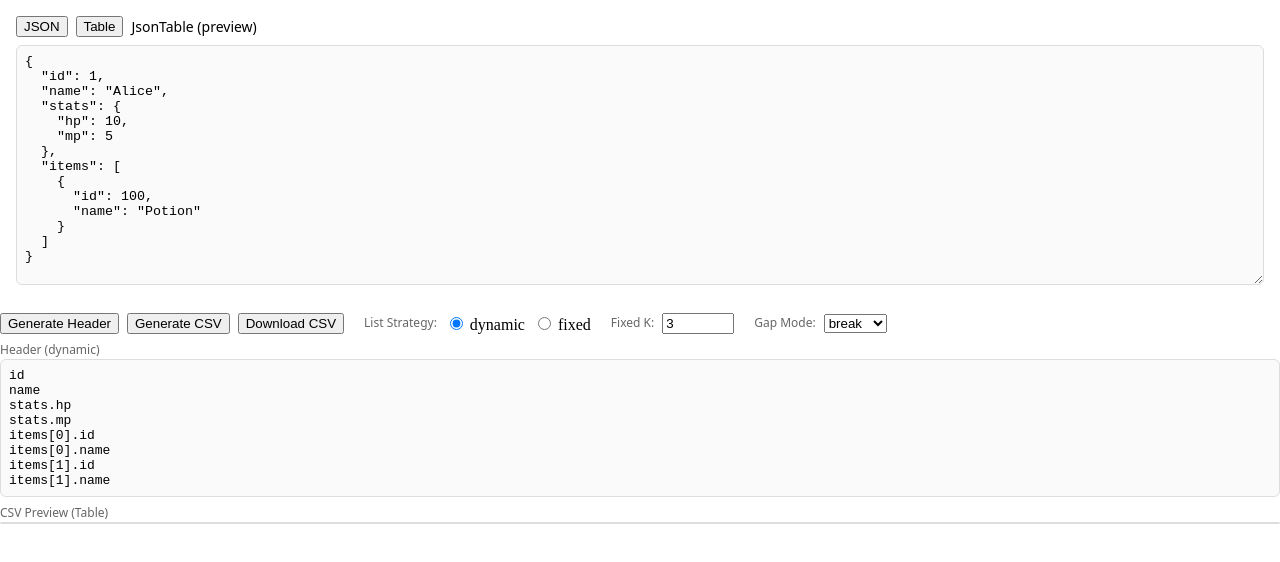
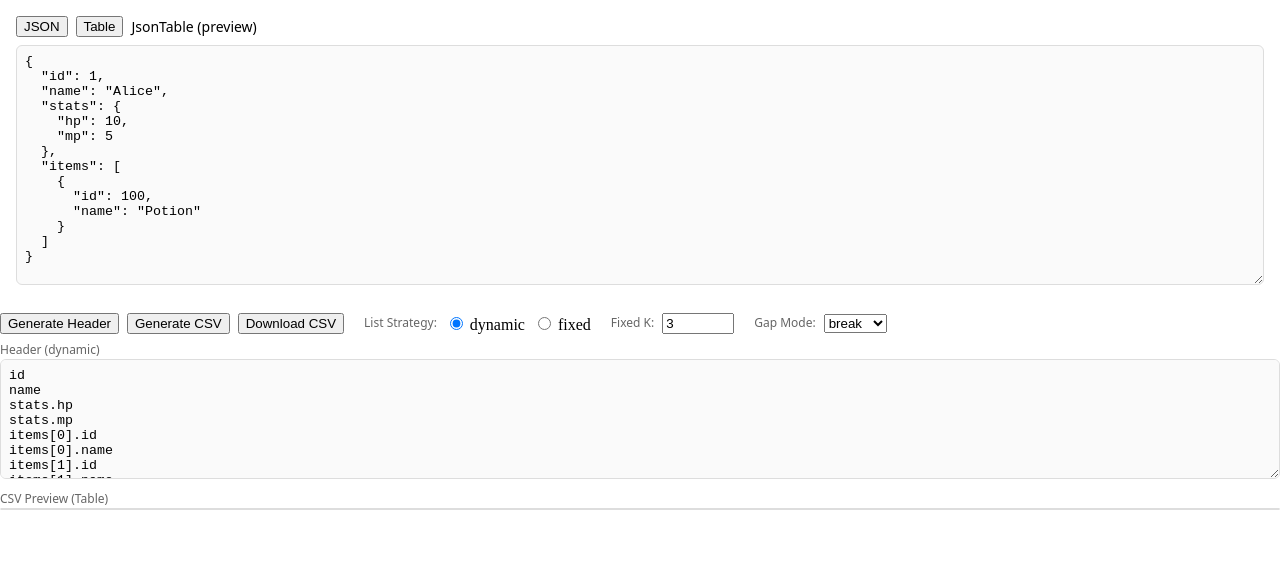
Before and after one commit to ittodo/json-table, a website built with Vite: page demo/index.html in a window 1280 px wide. Both pictures are taken after a click on the button "Generate Header". Built offline with nearby package versions, Linux system fonts and the light colour scheme.

Commit message:
fix(demo): use textarea for header preview to correctly handle newlines; sync edits via .value

```diff
--- a/demo/index.html
+++ b/demo/index.html
@@ -39,7 +39,7 @@
     <div class="panel">
       <div>
         <div class="caps">Header (dynamic)</div>
-        <pre id="out-header" contenteditable="true" title="Edit header lines; one column per line"></pre>
+        <textarea id="out-header" title="Edit header lines; one column per line"></textarea>
       </div>
       <div>
         <div class="caps">CSV Preview (Table)</div>
--- a/demo/main.ts
+++ b/demo/main.ts
@@ -13,7 +13,7 @@ const api = init(app, {
 
 const btnHeader = document.getElementById('btn-header') as HTMLButtonElement
 const btnCsv = document.getElementById('btn-csv') as HTMLButtonElement
-const outHeader = document.getElementById('out-header') as HTMLPreElement
+const outHeader = document.getElementById('out-header') as HTMLTextAreaElement
 const outCsvTable = document.getElementById('out-csv-table') as HTMLTableElement
 const btnDownload = document.getElementById('btn-download') as HTMLButtonElement
 const inpK = document.getElementById('inp-k') as HTMLInputElement
@@ -115,7 +115,7 @@ function renderTable(header: string[], rows: string[][], editable = false) {
       if (next && lastHeader[idx] !== next) {
         lastHeader[idx] = next
         // reflect changes in header preview panel
-        outHeader.textContent = lastHeader.join('\n')
+        outHeader.value = lastHeader.join('\\n')
         // no need to re-render table body; columns count is unchanged
       }
     })
@@ -154,7 +154,7 @@ btnHeader.addEventListener('click', () => {
   let { header } = Flatten.buildHeaderFromJson(json, currentListStrategy())
   header = addExtraIndexPerList(header, 1)
   header = mergeHeaderWithFallback(header, lastHeader)
-  outHeader.textContent = header.join('\n')
+  outHeader.value = header.join('\n')
 })
 
 btnCsv.addEventListener('click', () => {
@@ -191,7 +191,7 @@ btnDownload.addEventListener('click', () => {
 
 // Allow editing header lines in the preview box
 function applyHeaderPreviewEdits() {
-  const rawLines = (outHeader.textContent || '').split(/\r?\n/)
+  const rawLines = (outHeader.value || '').split(/\r?\n/)
   // Keep empty lines to allow adding new columns; generate placeholders
   const lines: string[] = []
   let newCount = 0
```
